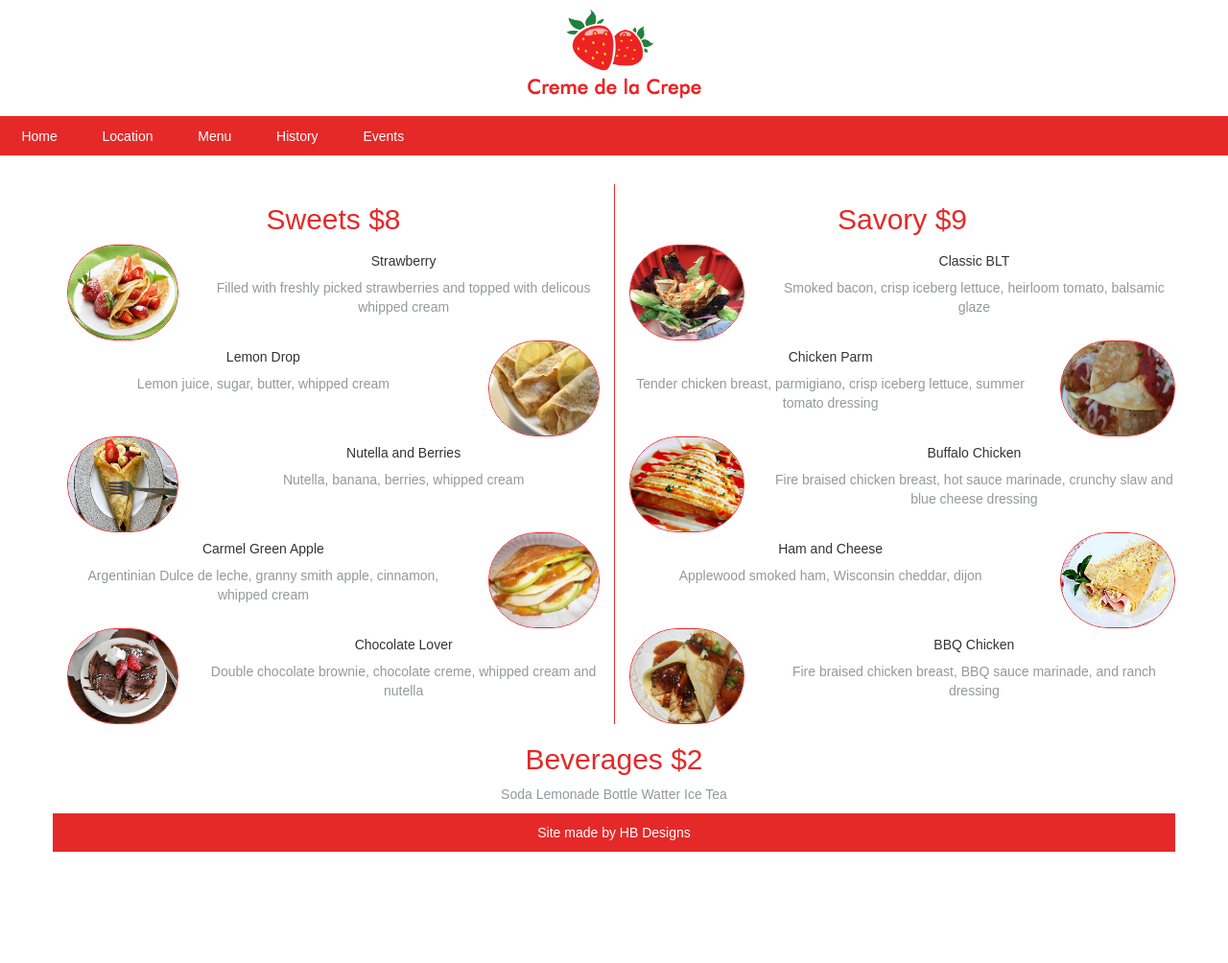
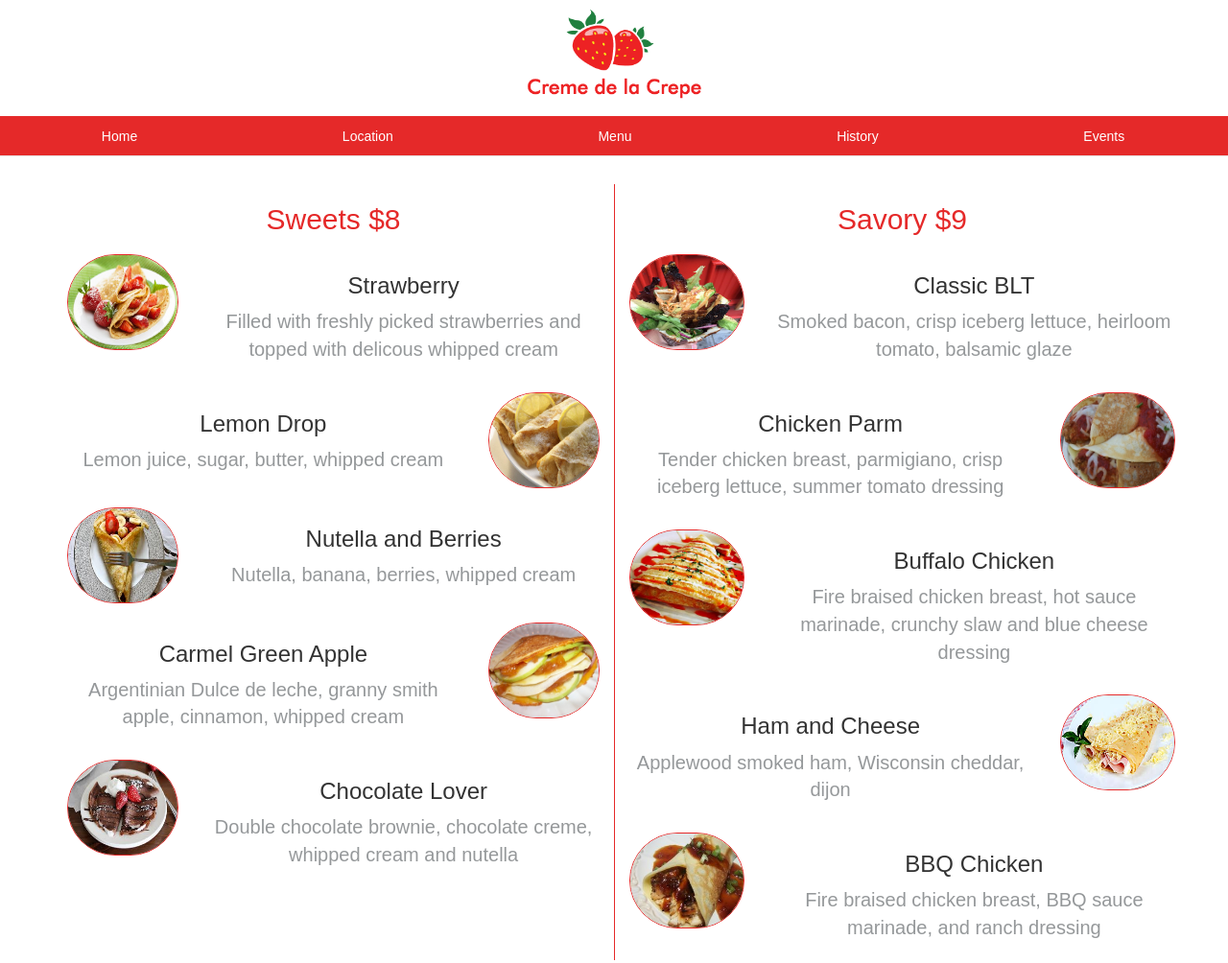
Before and after one commit to srosebattles/crepes, a website: page menu.html in a window 1280 px wide. Shown: the top 1004 px of the page at 96% size. Before the commit the page ends 888 px from the top, so only its background shows below. Drawn offline with nearby package versions, Linux system fonts and the light colour scheme.

Commit message:
Menu and Locations Updated 2

```diff
--- a/assets/index.css
+++ b/assets/index.css
@@ -25,13 +25,18 @@ body {
   background-color: white;
 }
 
+.navcontainer {
+  padding: 0;
+}
+
 .nav {
   background: #E52929;
   border-bottom: none;
+  display: flex;
 }
 .nav li {
-  margin-left: .5%;
-  margin-right: .5%;
+  margin-left: auto;
+  margin-right: auto;;
 }
 
 .navitem a {
@@ -41,6 +46,7 @@ body {
 
 .footer {
   background: #E52929;
+  margin-top: 20px;
   width: 100%;
 }
 .footercomment1 {
@@ -60,6 +66,16 @@ body {
 .foodpic {
   display: none;
   height: 100px;
+}
+
+.beverages {
+  padding: 40px 0;
+}
+.locationwarning {
+  padding: 40px 0;
+}
+.item {
+  padding: 10px 0;
 }
 /*Logan*/
 
@@ -83,6 +99,7 @@ h4.red {
 h6.makeGray,
 p {
   color: #95989A;
+  font-size: 2rem;
 }
 
 .faves {
--- a/menu.html
+++ b/menu.html
@@ -13,13 +13,13 @@
         <div class="mainlogo">
           <img src="assets/strawberrylogo.jpg" alt="CDLC" />
         </div>
-        <div class="navcontainer">
+        <div class="navcontainer col-sm-12">
           <ul class="nav nav-tabs">
-            <li class="navitem "><a href="index.html">Home</a></li>
-            <li class="navitem "><a href="locations.html">Location</a></li>
-            <li class="navitem "><a href="menu.html">Menu</a></li>
-            <li class="navitem "><a href="history.html">History</a></li>
-            <li class="navitem "><a href="events.html">Events</a></li>
+            <li class="navitem"><a href="index.html">Home</a></li>
+            <li class="navitem"><a href="locations.html">Location</a></li>
+            <li class="navitem"><a href="menu.html">Menu</a></li>
+            <li class="navitem"><a href="history.html">History</a></li>
+            <li class="navitem"><a href="events.html">Events</a></li>
           </ul>
         </div>
       </nav>
@@ -28,19 +28,19 @@
     <div class="row">
       <div class="col-xs-6 menusweets">
         <h2 class="red">Sweets $8</h2>
-        <div class=" row">
+        <div class="item row">
         <div class="col-xs-3 foodpic">
           <img class="foodpic" src="assets/strawberrycrepe.jpg" alt="Picture of a menu item" />
         </div>
         <div class="fooddescription col-xs-12 col-lg-9">
-        <h5>Strawberry</h5>
+        <h3>Strawberry</h3>
           <p>
             Filled with freshly picked strawberries and topped with delicous whipped cream</p>
         </div>
         </div>
-        <div class=" row">
+        <div class="item row">
         <div class="fooddescription col-xs-12 col-lg-9">
-        <h5>Lemon Drop</h5>
+        <h3>Lemon Drop</h3>
           <p>
             Lemon juice, sugar, butter, whipped cream
           </p>
@@ -49,20 +49,20 @@
           <img class="foodpic" src="assets/lemondropcrepe.jpg" alt="Picture of a menu item" />
         </div>
         </div>
-        <div class=" row">
+        <div class="item row">
         <div class="col-xs-3 foodpic">
           <img class="foodpic" src="assets/nutellacrepe.jpg" alt="Picture of a menu item" />
         </div>
         <div class="fooddescription col-xs-12 col-lg-9">
-        <h5>Nutella and Berries</h5>
+        <h3>Nutella and Berries</h3>
           <p>
             Nutella, banana, berries, whipped cream
           </p>
         </div>
         </div>
-        <div class=" row">
+        <div class="item row">
         <div class="fooddescription col-xs-12 col-lg-9">
-        <h5>Carmel Green Apple</h5>
+        <h3>Carmel Green Apple</h3>
           <p>
             Argentinian Dulce de leche, granny smith apple, cinnamon, whipped cream
           </p>
@@ -71,12 +71,12 @@
           <img class="foodpic" src="assets/greenapplecrepe.jpg" alt="Picture of a menu item" />
         </div>
         </div>
-        <div class=" row">
+        <div class="item row">
         <div class="col-xs-3 foodpic">
           <img class="foodpic" src="assets/chocolatecrepe.jpg" alt="Picture of a menu item" />
         </div>
         <div class="fooddescription col-xs-12 col-lg-9">
-        <h5>Chocolate Lover</h5>
+        <h3>Chocolate Lover</h3>
           <p>
             Double chocolate brownie, chocolate creme, whipped cream and nutella
           </p>
@@ -86,20 +86,20 @@
   <div class="row">
     <div class="col-xs-6 menusavory">
       <h2 class="red">Savory $9</h2>
-      <div class=" row">
+      <div class="item row">
       <div class="col-xs-3 foodpic">
         <img class="foodpic" src="assets/btlcrepe.jpg" alt="Picture of a menu item" />
       </div>
       <div class="fooddescription col-xs-12 col-lg-9">
-      <h5>Classic BLT</h5>
+      <h3>Classic BLT</h3>
         <p>
           Smoked bacon, crisp iceberg lettuce, heirloom tomato, balsamic glaze
         </p>
       </div>
       </div>
-      <div class=" row">
+      <div class="item row">
       <div class="fooddescription col-xs-12 col-lg-9">
-      <h5>Chicken Parm</h5>
+      <h3>Chicken Parm</h3>
         <p>
           Tender chicken breast, parmigiano, crisp iceberg lettuce, summer tomato dressing
         </p>
@@ -108,20 +108,20 @@
         <img class="foodpic" src="assets/chickenparmcrepe.jpg" alt="Picture of a menu item" />
       </div>
       </div>
-      <div class=" row">
+      <div class="item row">
       <div class="col-xs-3 foodpic">
         <img class="foodpic" src="assets/buffalochickencrepe.jpg" alt="Picture of a menu item" />
       </div>
       <div class="fooddescription col-xs-12 col-lg-9">
-      <h5>Buffalo Chicken</h5>
+      <h3>Buffalo Chicken</h3>
         <p>
           Fire braised chicken breast, hot sauce marinade, crunchy slaw and blue cheese dressing
         </p>
       </div>
       </div>
-      <div class=" row">
+      <div class="item row">
       <div class="fooddescription col-xs-12 col-lg-9">
-      <h5>Ham and Cheese</h5>
+      <h3>Ham and Cheese</h3>
         <p>
           Applewood smoked ham, Wisconsin cheddar, dijon
         </p>
@@ -130,12 +130,12 @@
         <img class="foodpic" src="assets/hamcheesecrepe.jpg" alt="Picture of a menu item" />
       </div>
       </div>
-      <div class=" row">
+      <div class="item row">
       <div class="col-xs-3 foodpic">
         <img class="foodpic" src="assets/bbqchickencrepe.jpg" alt="Picture of a menu item" />
       </div>
       <div class="fooddescription col-xs-12 col-lg-9">
-      <h5>BBQ Chicken</h5>
+      <h3>BBQ Chicken</h3>
         <p>
           Fire braised chicken breast, BBQ sauce marinade, and ranch dressing
         </p>
@@ -146,7 +146,7 @@
   <div class="row">
     <div class="col-xs-12 beverages">
       <h2 class="red">Beverages $2</h2>
-      <p>Soda Lemonade Bottle Watter Ice Tea</p>
+      <p>Soda - Lemonade - Bottle Water - Ice Tea</p>
     </div>
   </div>
   <footer>
```
Also changed, not shown: locations.html (+12 -1 lines).
